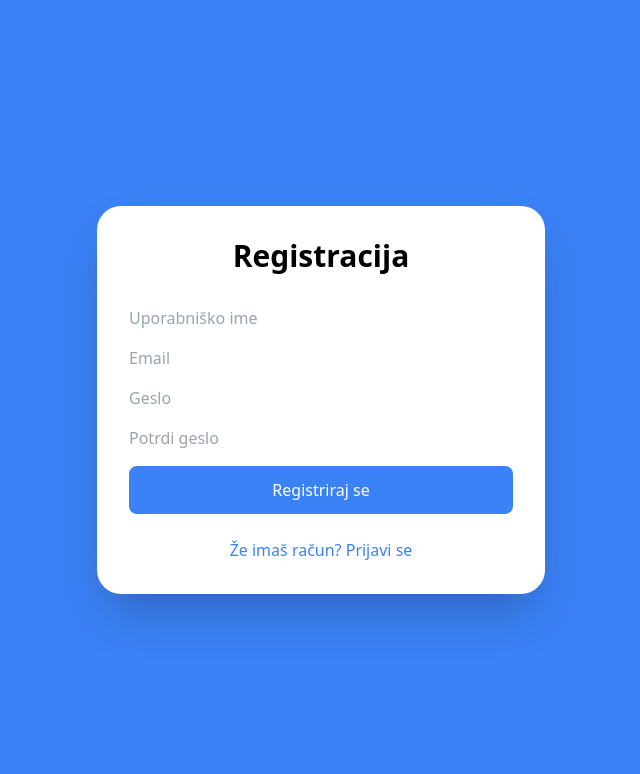
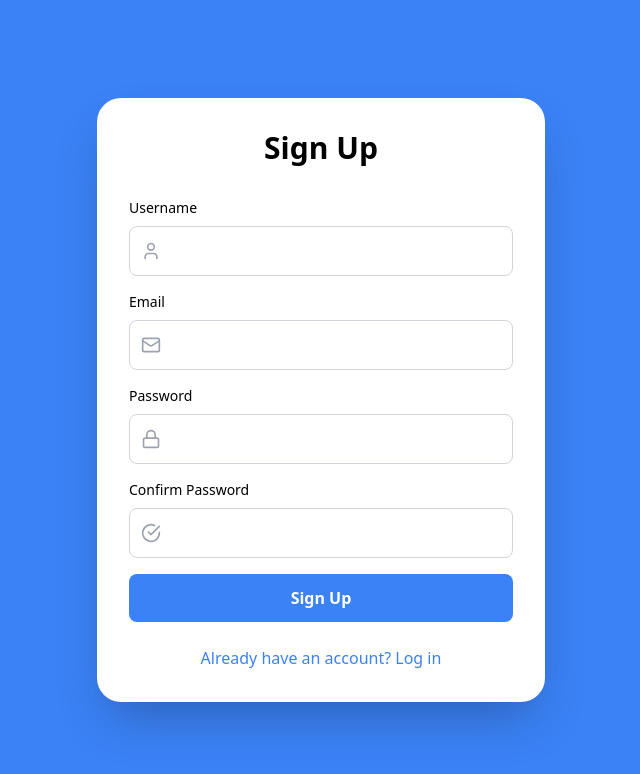
Before and after one commit to anjicika/fitness-app, a React (Vite) app in the folder frontend/: page /register in a window 1280 px wide. Shown: the top 774 px of the page, without its empty margins (319-959 px from the left). Built offline with nearby package versions, Linux system fonts and the light colour scheme; the HTML template or start-up script is replaced by a standard one.

Commit message:
chore(frontend): update ui for login and register page

```diff
--- a/frontend/src/components/Login.jsx
+++ b/frontend/src/components/Login.jsx
@@ -32,7 +32,7 @@ export default function Login() {
         navigate('/home');
       }
     } catch {
-      setError('Napaka pri povezavi z backendom');
+      setError('Connection error. Please try again.');
     } finally {
       setIsLoading(false);
     }
@@ -41,9 +41,13 @@ export default function Login() {
   return (
     <div className="min-h-screen bg-blue-500 flex items-center justify-center p-4">
       <div className="bg-white rounded-3xl shadow-2xl w-full max-w-md p-8">
-        <h1 className="text-3xl font-bold text-center mb-8">Prijava</h1>
+        <h1 className="text-3xl font-bold text-center mb-8">Login</h1>
 
-        {error && <p className="text-red-500 mb-4">{error}</p>}
+        {error && (
+          <div className="bg-red-50 border border-red-200 text-red-600 px-4 py-3 rounded-lg mb-4">
+            {error}
+          </div>
+        )}
 
         <form onSubmit={handleSubmit} className="space-y-4">
           <div>
@@ -55,13 +59,14 @@ export default function Login() {
                 name="email"
                 value={formData.email}
                 onChange={handleChange}
-                className="w-full pl-10 py-3 border rounded-lg"
+                required
+                className="w-full pl-10 pr-4 py-3 border border-gray-300 rounded-lg focus:outline-none focus:ring-2 focus:ring-blue-500 focus:border-transparent transition"
               />
             </div>
           </div>
 
           <div>
-            <label className="block text-sm font-medium mb-2">Geslo</label>
+            <label className="block text-sm font-medium mb-2">Password</label>
             <div className="relative">
               <Lock className="absolute left-3 top-1/2 -translate-y-1/2 w-5 h-5 text-gray-400" />
               <input
@@ -69,7 +74,8 @@ export default function Login() {
                 name="password"
                 value={formData.password}
                 onChange={handleChange}
-                className="w-full pl-10 py-3 border rounded-lg"
+                required
+                className="w-full pl-10 pr-4 py-3 border border-gray-300 rounded-lg focus:outline-none focus:ring-2 focus:ring-blue-500 focus:border-transparent transition"
               />
             </div>
           </div>
@@ -77,15 +83,15 @@ export default function Login() {
           <button
             type="submit"
             disabled={isLoading}
-            className="w-full bg-blue-500 text-white py-3 rounded-lg"
+            className="w-full bg-blue-500 text-white py-3 rounded-lg font-semibold hover:bg-blue-600 transition disabled:bg-gray-400 disabled:cursor-not-allowed"
           >
-            {isLoading ? 'Nalaganje ...' : 'Prijavi se'}
+            {isLoading ? 'Logging in...' : 'Log In'}
           </button>
         </form>
 
         <div className="mt-6 text-center">
-          <Link to="/register" className="text-blue-500 hover:underline">
-            Še nimaš računa? Registriraj se
+          <Link to="/register" className="text-blue-500 hover:underline font-medium">
+            Don't have an account? Sign up
           </Link>
         </div>
       </div>
--- a/frontend/src/components/Register.jsx
+++ b/frontend/src/components/Register.jsx
@@ -1,5 +1,5 @@
 import { useState } from 'react';
-import { User, Mail, Lock } from 'lucide-react';
+import { User, Mail, Lock, CheckCircle } from 'lucide-react';
 import { Link, useNavigate } from 'react-router-dom';
 
 export default function Register() {
@@ -11,19 +11,25 @@ export default function Register() {
     confirmPassword: '',
   });
   const [error, setError] = useState('');
+  const [isLoading, setIsLoading] = useState(false);
 
-  const handleChange = (e) => setFormData({ ...formData, [e.target.name]: e.target.value });
+  const handleChange = (e) => {
+    setFormData({ ...formData, [e.target.name]: e.target.value });
+    setError('');
+  };
 
   const handleSubmit = async (e) => {
     e.preventDefault();
-
-    console.log('REGISTER SUBMIT');
+    setIsLoading(true);
+    setError('');
 
     if (formData.password !== formData.confirmPassword) {
-      setError('Gesli se ne ujemata');
+      setError('Passwords do not match');
+      setIsLoading(false);
       return;
     }
 
+    try {
       const res = await fetch('http://localhost:3000/api/v1/auth/register', {
         method: 'POST',
         headers: { 'Content-Type': 'application/json' },
@@ -35,35 +41,110 @@ export default function Register() {
       });
 
       const data = await res.json();
-    if (!data.success) return setError(data.message);
 
-    alert('Registracija uspešna');
+      if (!data.success) {
+        setError(data.message);
+      } else {
+        alert('Registration successful! You can now log in.');
+        navigate('/login');
+      }
+    } catch {
+      setError('Connection error. Please try again.');
+    } finally {
+      setIsLoading(false);
+    }
   };
 
   return (
     <div className="min-h-screen bg-blue-500 flex items-center justify-center p-4">
       <div className="bg-white rounded-3xl shadow-2xl w-full max-w-md p-8">
-        <h1 className="text-3xl font-bold text-center mb-8">Registracija</h1>
+        <h1 className="text-3xl font-bold text-center mb-8">Sign Up</h1>
 
-        {error && <p className="text-red-500 mb-4">{error}</p>}
+        {error && (
+          <div className="bg-red-50 border border-red-200 text-red-600 px-4 py-3 rounded-lg mb-4">
+            {error}
+          </div>
+        )}
 
         <form onSubmit={handleSubmit} className="space-y-4">
-          <input name="username" placeholder="Uporabniško ime" onChange={handleChange} />
-          <input name="email" placeholder="Email" onChange={handleChange} />
-          <input type="password" name="password" placeholder="Geslo" onChange={handleChange} />
+          {/* Username */}
+          <div>
+            <label className="block text-sm font-medium mb-2">Username</label>
+            <div className="relative">
+              <User className="absolute left-3 top-1/2 -translate-y-1/2 w-5 h-5 text-gray-400" />
+              <input
+                type="text"
+                name="username"
+                value={formData.username}
+                onChange={handleChange}
+                required
+                className="w-full pl-10 pr-4 py-3 border border-gray-300 rounded-lg focus:outline-none focus:ring-2 focus:ring-blue-500 focus:border-transparent transition"
+              />
+            </div>
+          </div>
+
+          {/* Email */}
+          <div>
+            <label className="block text-sm font-medium mb-2">Email</label>
+            <div className="relative">
+              <Mail className="absolute left-3 top-1/2 -translate-y-1/2 w-5 h-5 text-gray-400" />
+              <input
+                type="email"
+                name="email"
+                value={formData.email}
+                onChange={handleChange}
+                required
+                className="w-full pl-10 pr-4 py-3 border border-gray-300 rounded-lg focus:outline-none focus:ring-2 focus:ring-blue-500 focus:border-transparent transition"
+              />
+            </div>
+          </div>
+
+          {/* Password */}
+          <div>
+            <label className="block text-sm font-medium mb-2">Password</label>
+            <div className="relative">
+              <Lock className="absolute left-3 top-1/2 -translate-y-1/2 w-5 h-5 text-gray-400" />
+              <input
+                type="password"
+                name="password"
+                value={formData.password}
+                onChange={handleChange}
+                required
+                minLength={6}
+                className="w-full pl-10 pr-4 py-3 border border-gray-300 rounded-lg focus:outline-none focus:ring-2 focus:ring-blue-500 focus:border-transparent transition"
+              />
+            </div>
+          </div>
+
+          {/* Confirm Password */}
+          <div>
+            <label className="block text-sm font-medium mb-2">Confirm Password</label>
+            <div className="relative">
+              <CheckCircle className="absolute left-3 top-1/2 -translate-y-1/2 w-5 h-5 text-gray-400" />
               <input
                 type="password"
                 name="confirmPassword"
-            placeholder="Potrdi geslo"
+                value={formData.confirmPassword}
                 onChange={handleChange}
+                required
+                minLength={6}
+                className="w-full pl-10 pr-4 py-3 border border-gray-300 rounded-lg focus:outline-none focus:ring-2 focus:ring-blue-500 focus:border-transparent transition"
               />
+            </div>
+          </div>
 
-          <button className="w-full bg-blue-500 text-white py-3 rounded-lg">Registriraj se</button>
+          <button
+            type="submit"
+            disabled={isLoading}
+            className="w-full bg-blue-500 text-white py-3 rounded-lg font-semibold hover:bg-blue-600 transition disabled:bg-gray-400 disabled:cursor-not-allowed"
+          >
+            {isLoading ? 'Signing up...' : 'Sign Up'}
+          </button>
         </form>
 
         <div className="mt-6 text-center">
-          <Link to="/login" className="text-blue-500 hover:underline">
-            Že imaš račun? Prijavi se
+          <Link to="/login" className="text-blue-500 hover:underline font-medium">
+            Already have an account? Log in
           </Link>
         </div>
       </div>
```
Lines whose indentation alone changed are shown as unchanged.
